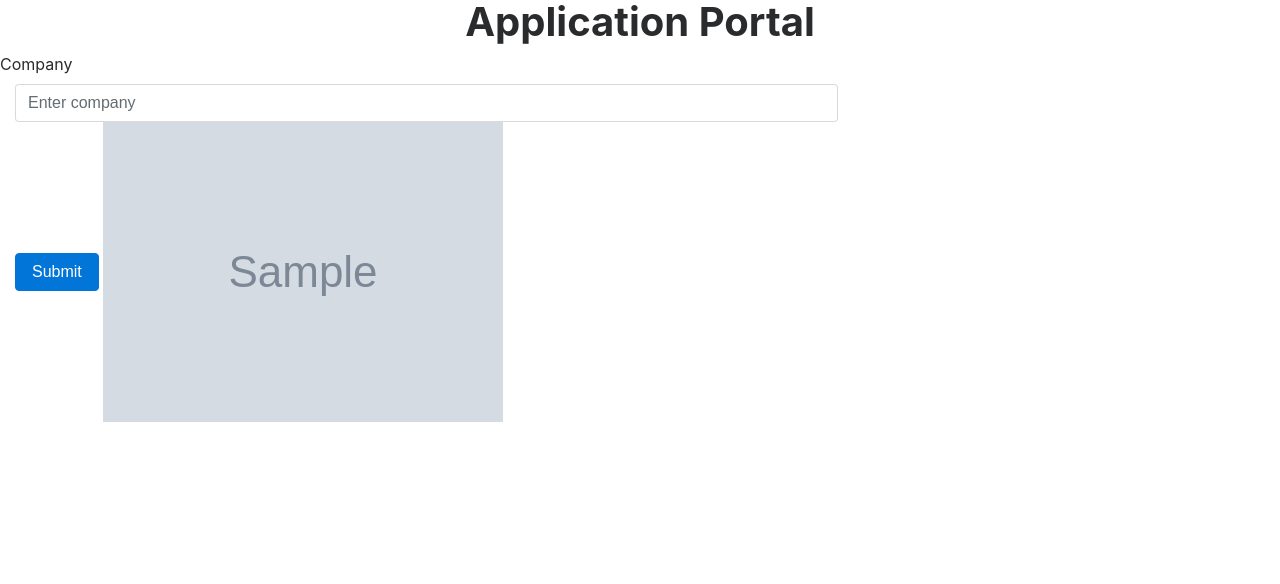
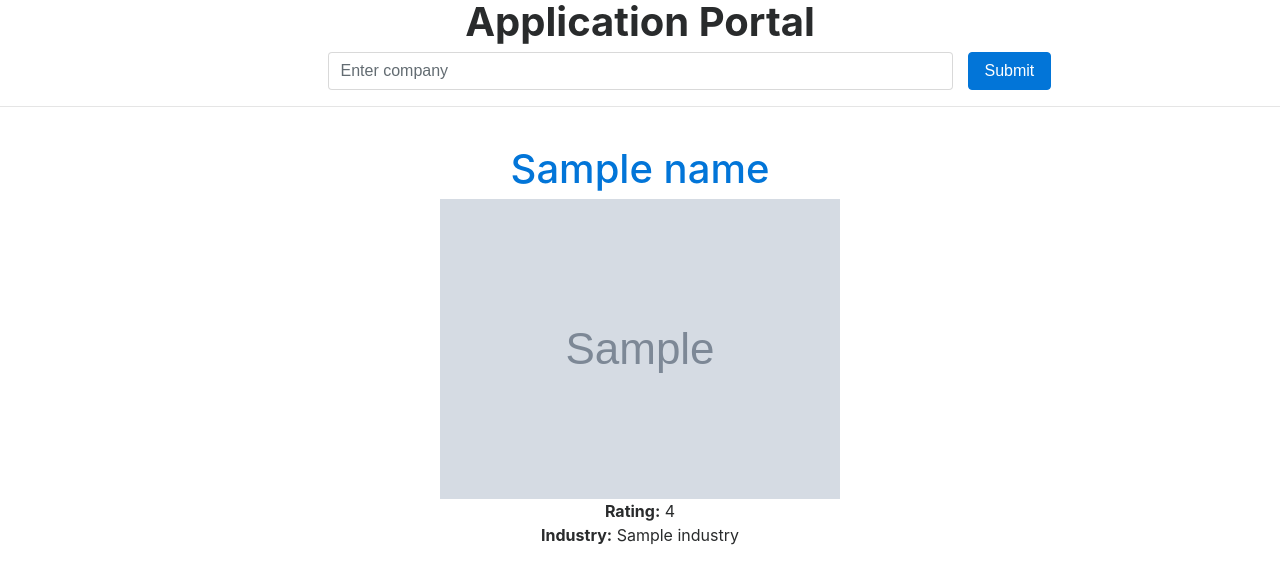
Before and after one commit to chenboy3/app-portal, a Flask app: template templates/company.html in a window 1280 px wide. Shown: the top 584 px of the page. Run offline with Flask 2, Linux system fonts and the light colour scheme; the template is opened without the code that fills it: most values are stand-ins (such as "Sample title", 1, 10 or a date in 2020); grey boxes marked "Sample" are stand-in pictures; some libraries are stand-ins or nearby versions.

Commit message:
some styling / fixing formatting

```diff
--- a/glassdoor.py
+++ b/glassdoor.py
@@ -19,13 +19,15 @@ def buildURL(v, format, tp, tk, action, userip, useragent, searchterm):
 
 def getLogo(company):
     response = getCompany(company).json()
-    print (response)
-    print("PART 2")
-    print(len(response['response']['employers']))
+    #print (response)
+    #print("PART 2")
     # Invalid search
     if len(response['response']['employers']) == 0:
         return None
-    return response['response']['employers'][0]['squareLogo']
+    #print(response['response']['employers'][0])
+    res = response['response']['employers'][0]
+    return (res['squareLogo'], res['name'], res['website'], res['overallRating'], res['industry'])
+    # name, website, overallRating, industry,
     #return "http://i.imgur.com/6E2694O.gifv"
 
 def getName(company):
--- a/server.py
+++ b/server.py
@@ -15,12 +15,15 @@ def root():
 
 @app.route('/company')
 def company():
-    logo = getLogo(request.args['name'])
-    if logo == None:
+    tup = getLogo(request.args['company'])
+    if tup == None:
         print('not found')
         return render_template('main.html')
     else:
-        return render_template('company.html', logo=logo)
+        #del logo[1]['featuredReview']
+        #print(json.dumps(logo[1], indent=4, sort_keys=True))
+        return render_template('company.html',
+            logo=tup[0], name=tup[1], site=tup[2], rating=tup[3], industry=tup[4])
 
 if __name__ == '__main__':
     app.run(debug=True, host='0.0.0.0')
--- a/templates/company.html
+++ b/templates/company.html
@@ -14,16 +14,31 @@
   </div>
 </head>
 <body>
-  <form>
+  <form action="/company">
     <div class="form-group">
-      <label for="companyinput">Company</label>
-      <div class="col-8">
-        <input type="text" class="form-control" id="companyinput" placeholder="Enter company">
-      <div>
+      <div class="row">
+        <div class="col-3">
+        </div>
+        <div class="col-6">
+          <input type="text" class="form-control" id="companyinput" name="company" placeholder="Enter company">
+        </div>
+        <button type="submit" class="btn btn-primary">Submit</button>
+      </div>
     </div>
-    <button type="submit" class="btn btn-primary">Submit</button>
   </form>
-  <img src={{logo}}>
+  <hr>
+  <br>
+  <h1 class="text-center">
+    <a href="https://{{site}}">{{name}}</a>
+  </h1>
+  <!-- <div class="row text-center"> -->
+    <img src={{logo}} class="mx-auto d-block"/>
+  <!-- </div> -->
+  <p class="text-center">
+    <b>Rating:</b> {{rating}}
+    <br>
+    <b>Industry:</b> {{industry}}
+  </p>
 </body>
 
 <script>
```
Also changed, not shown: templates/main.html (+10 -6 lines), 2 other files.
